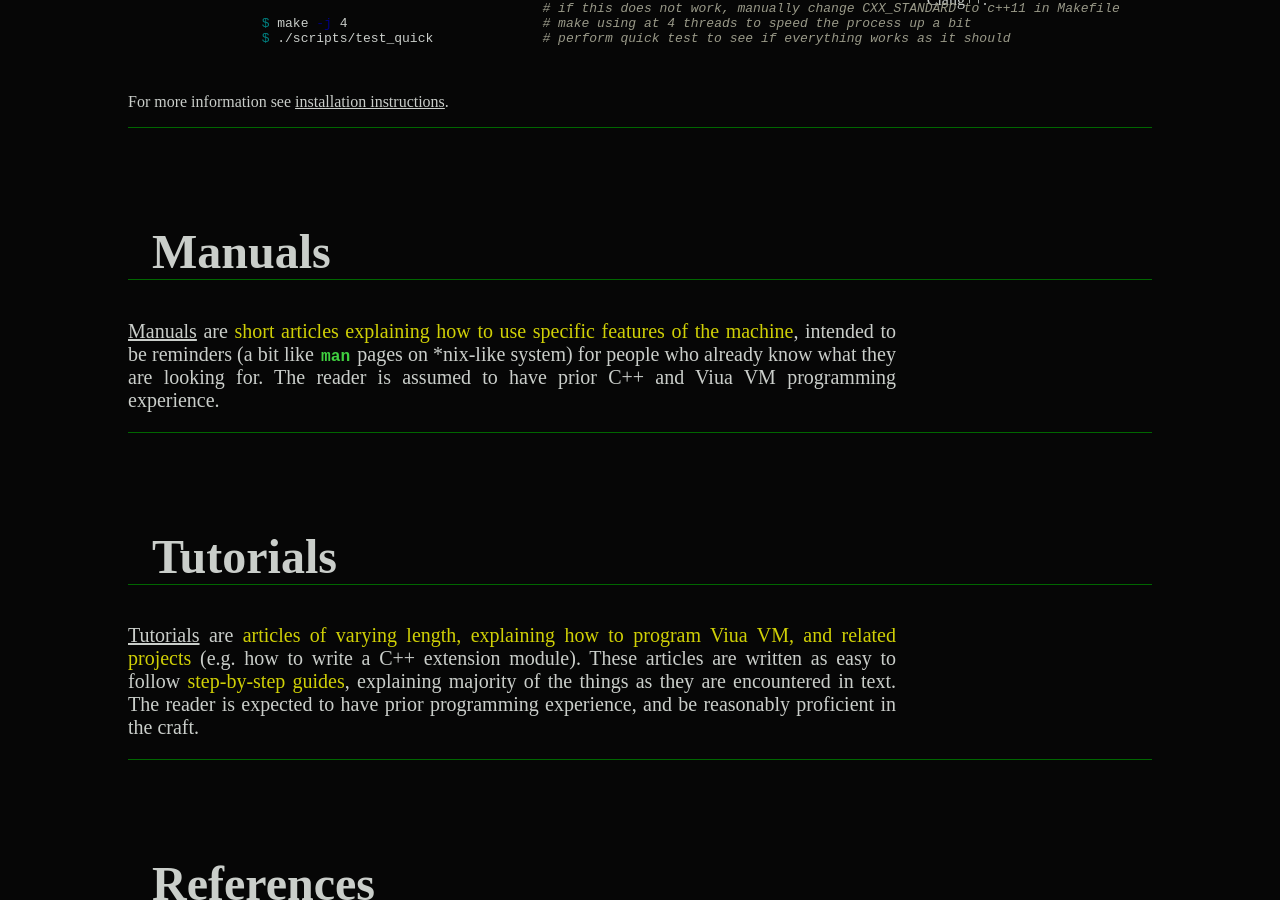
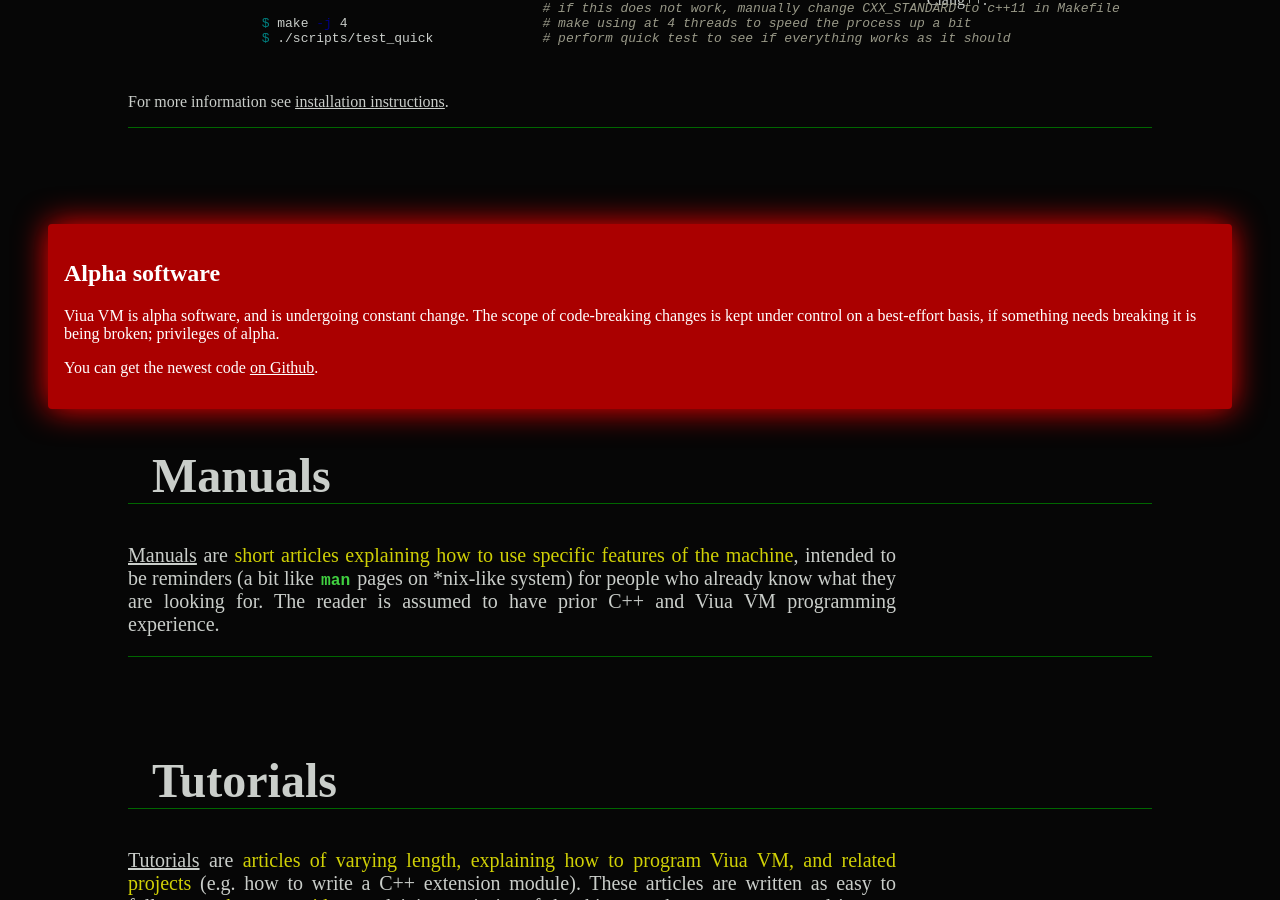
Before and after one commit to marekjm/docs.viuavm.org, a Jekyll site: the page built from index.html, in a window 1280 px wide and 900 px high, scrolled down 316 px. Built offline with Jekyll 4.4.1, drawn with Linux system fonts in a browser that asks for light colours.

Commit message:
Yet another disclaimer

```diff
--- a/_layouts/index.html
+++ b/_layouts/index.html
@@ -30,6 +30,14 @@
 
             <p> For more information see <a href="/manuals/install.html">installation instructions</a>.
         </div>
+
+        <section class="big-fat-warning big-red-warning">
+            <h1> Alpha software </h1>
+            <p> Viua VM is alpha software, and is undergoing constant change.
+            The scope of code-breaking changes is kept under control on a best-effort basis, if something needs breaking it is being broken; privileges of alpha.
+            </p>
+            <p> You can get the newest code <a href="{{ site.repository_url }}">on Github</a>. </p>
+        </section>
 
         <section class="chapter">
             <h1> Manuals </h2>
```
